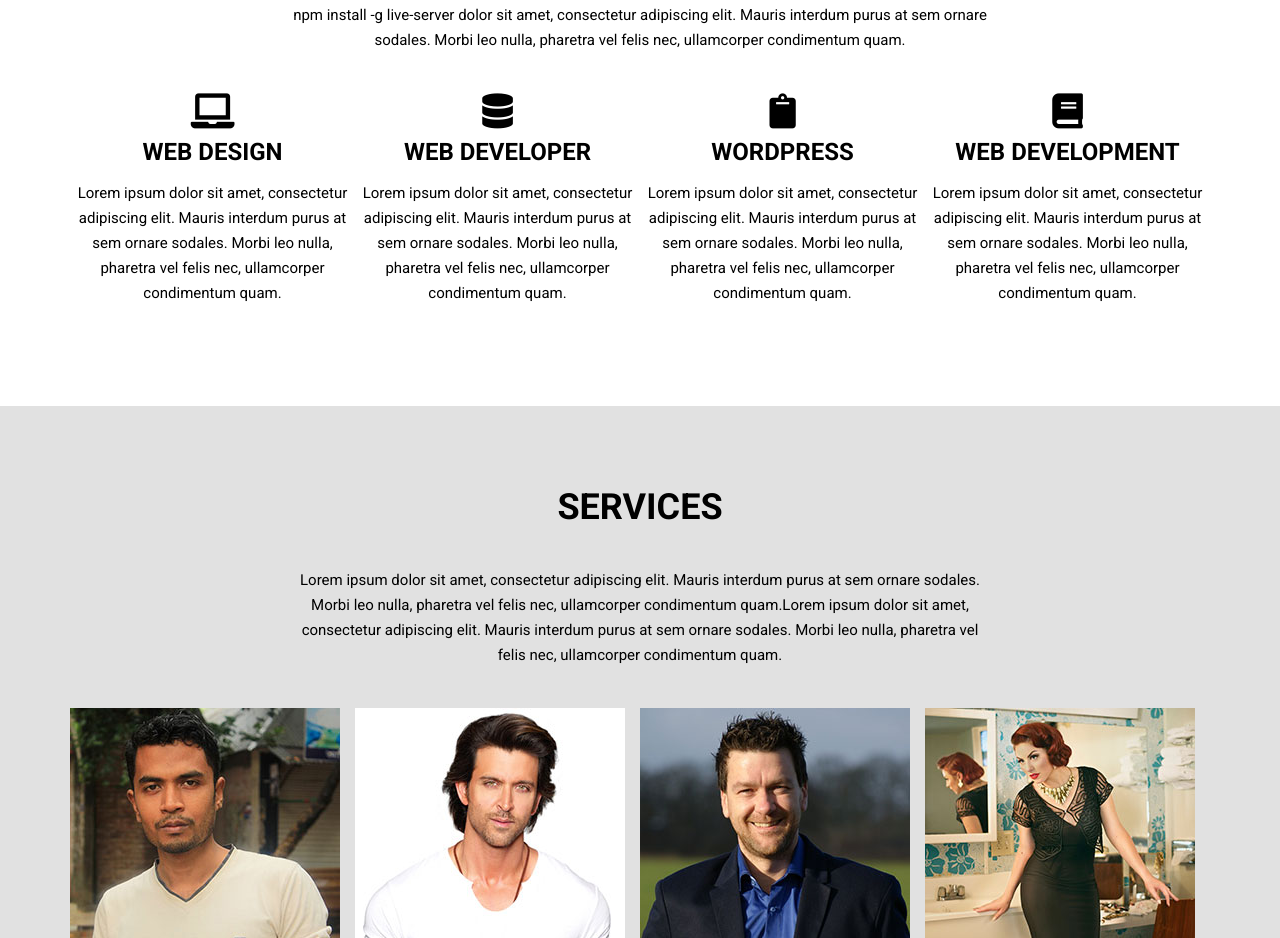
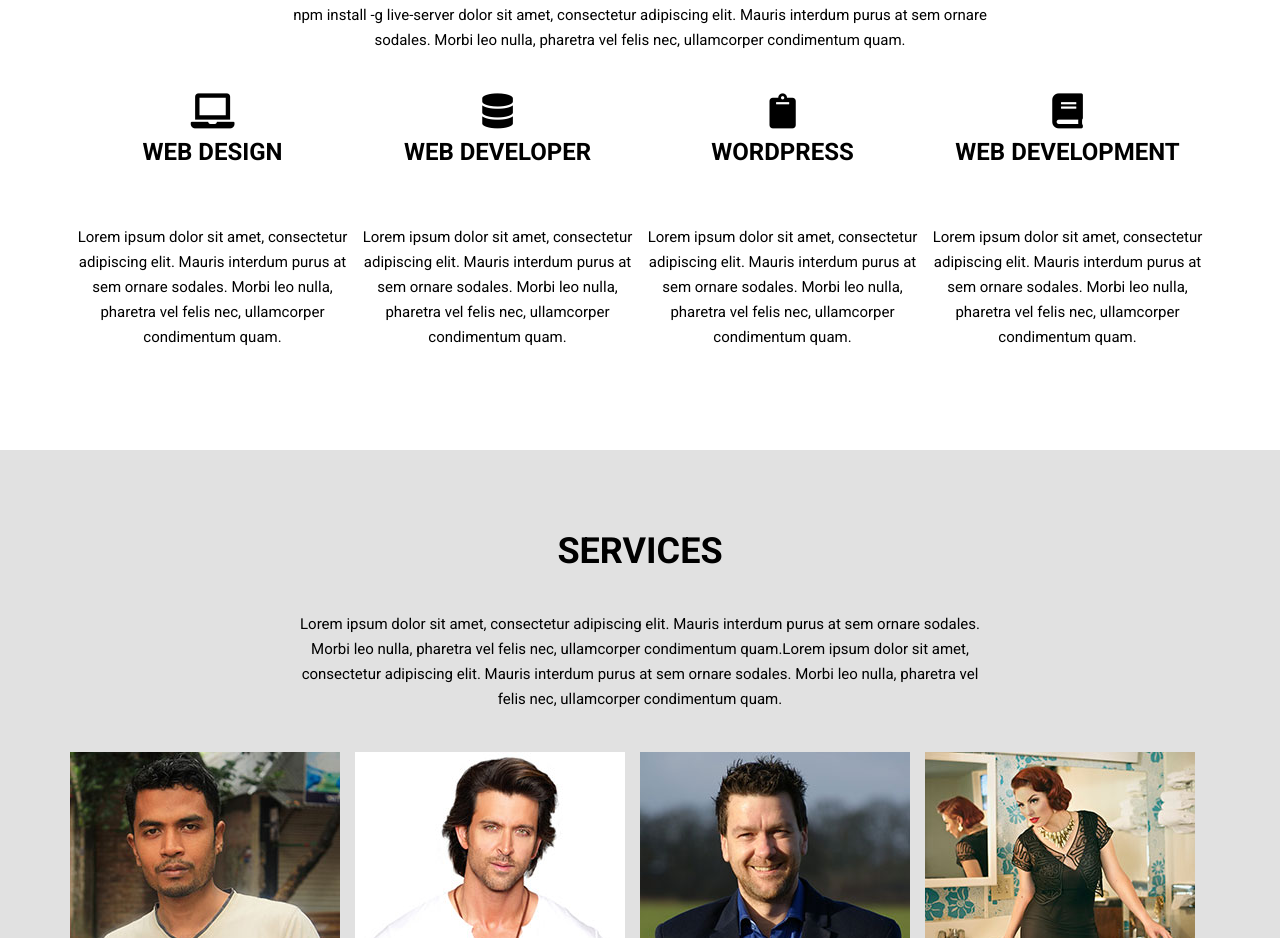
Before and after one commit to iamtheasad/psdToHtml_fully_Responsive, a website: page index.html in a window 1280 px wide. Shown: the part 836-1774 px from the top of the page. Drawn offline with Linux system fonts and the light colour scheme.

Commit message:
fixing css

```diff
--- a/css/style.css
+++ b/css/style.css
@@ -166,6 +166,7 @@ p{
 .about h2 {
 	text-transform: uppercase;
 	margin-bottom: 15px;
+	min-height: 3em;
 }
 
 /**************************************
```
